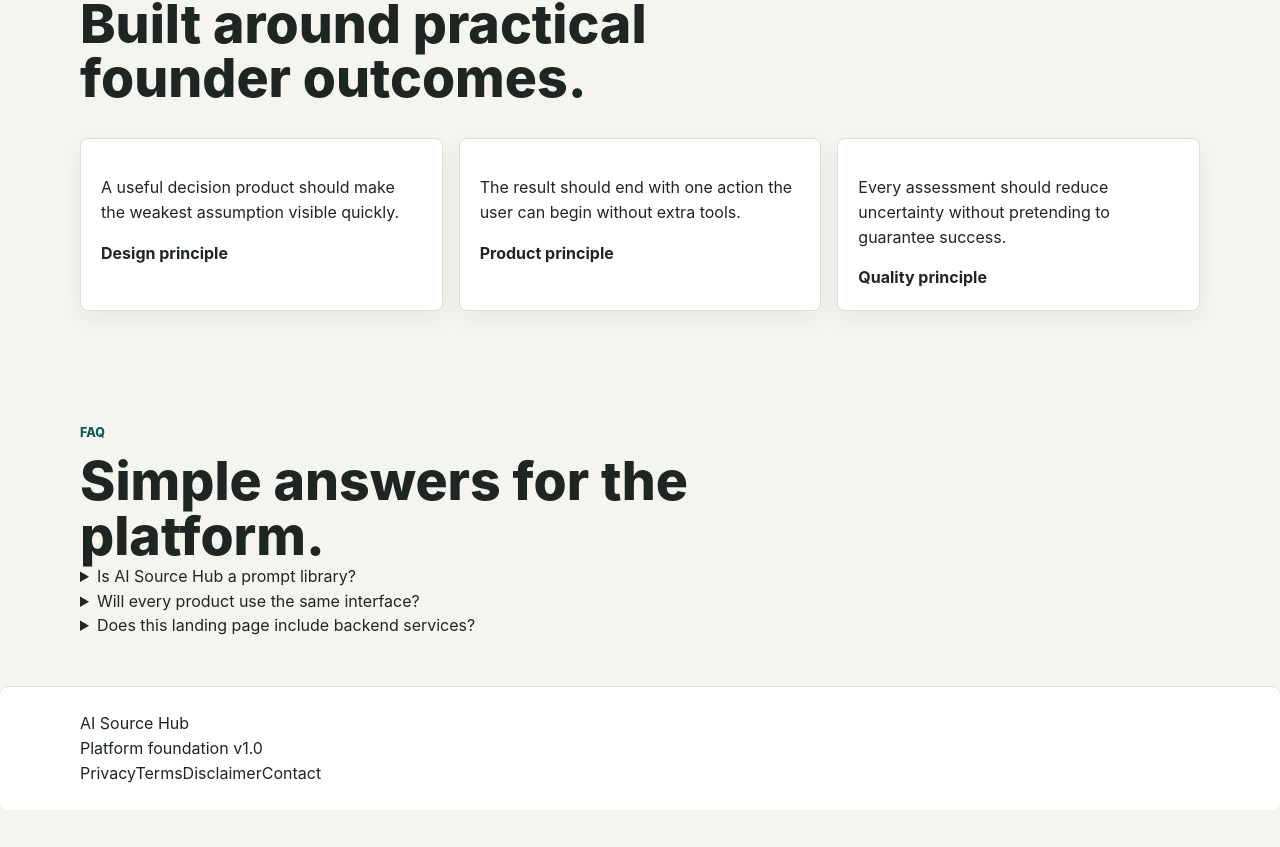
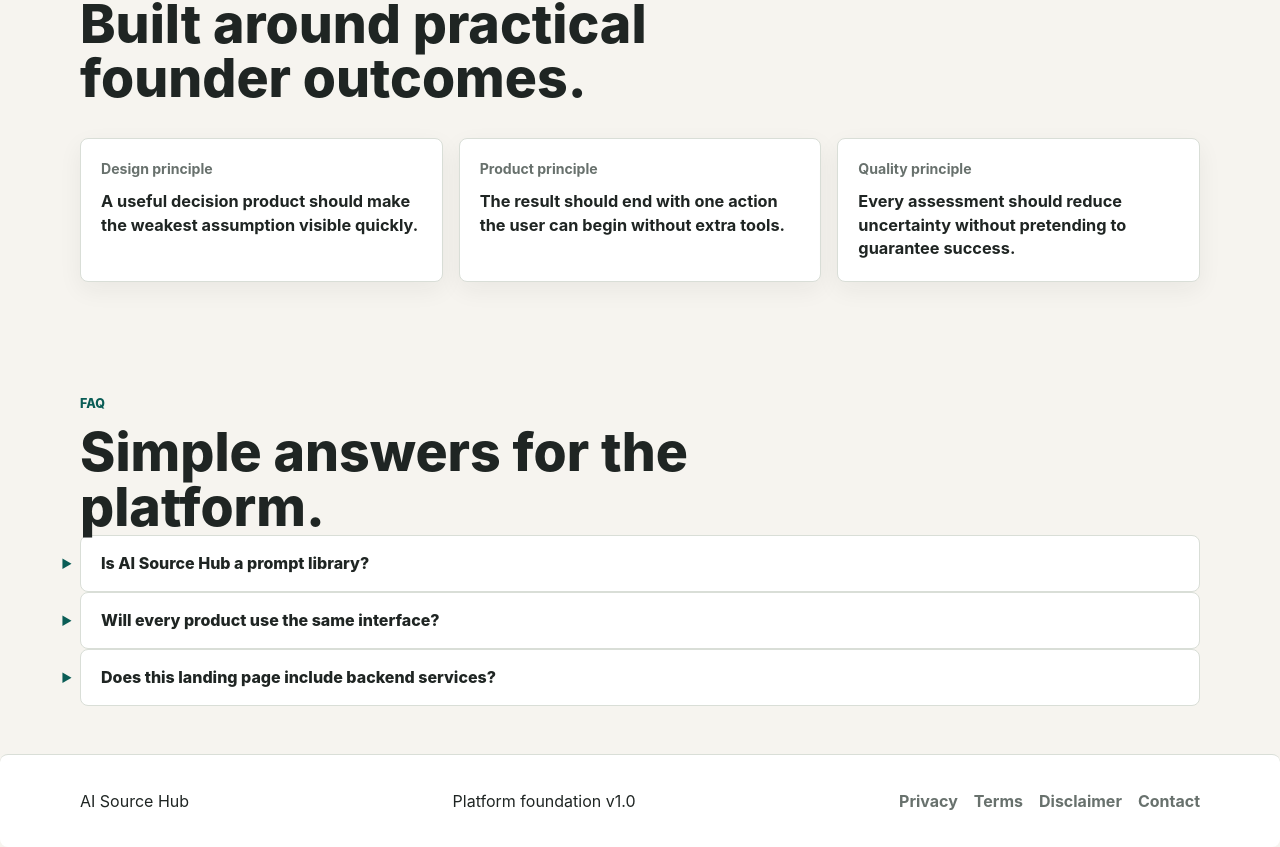
Before and after one commit to AiSourceHub/AI-Source-Hub, a React (Vite) app: page / in a window 1280 px wide. Shown: the part 4156-5003 px from the top of the page. Before the commit the page ends 4966 px from the top, so only its background shows below. Built offline with nearby package versions, Linux system fonts and the light colour scheme.

Commit message:
Improve responsive footer testimonials and shared spacing

```diff
--- a/components/Footer/index.js
+++ b/components/Footer/index.js
@@ -14,7 +14,9 @@ export function renderFooter(content) {
         ${
           content.links?.length
             ? `<nav class="site-footer__links" aria-label="${content.linksLabel || "Footer links"}">
-                ${content.links.map((link) => `<a href="${link.href}">${link.label}</a>`).join("")}
+                <ul class="site-footer__links-list">
+                  ${content.links.map((link) => `<li><a href="${link.href}">${link.label}</a></li>`).join("")}
+                </ul>
               </nav>`
             : ""
         }
--- a/components/Testimonials/index.js
+++ b/components/Testimonials/index.js
@@ -10,8 +10,8 @@ export function renderTestimonials(content) {
           ${content.items
             .map((item) =>
               renderCard(`
+                <strong class="testimonial__label">${item.name}</strong>
                 <p class="testimonial">${item.quote}</p>
-                <strong>${item.name}</strong>
               `)
             )
             .join("")}
--- a/src/styles.css
+++ b/src/styles.css
@@ -533,10 +533,80 @@ button:focus-visible,
   padding: var(--space-5);
 }
 
-.footer-links {
+.footer-links,
+.site-footer__links-list {
   display: flex;
   flex-wrap: wrap;
+  gap: var(--space-3) var(--space-4);
+}
+
+.site-footer__inner {
+  display: flex;
+  align-items: center;
+  justify-content: space-between;
   gap: var(--space-4);
+  flex-wrap: wrap;
+}
+
+.site-footer__links-list {
+  align-items: center;
+  justify-content: flex-end;
+  list-style: none;
+  margin: 0;
+  padding: 0;
+}
+
+.site-footer__links a {
+  display: inline-flex;
+  min-height: 44px;
+  align-items: center;
+  color: var(--color-text-muted);
+  font-weight: 700;
+}
+
+.site-footer__links a:hover,
+.site-footer__links a:focus-visible {
+  color: var(--color-primary-strong);
+}
+
+.testimonial__label {
+  display: block;
+  margin-bottom: var(--space-3);
+  color: var(--color-text-muted);
+  font-size: 0.88rem;
+  line-height: 1.35;
+}
+
+.testimonial {
+  margin: 0;
+  color: var(--color-text);
+  font-size: 1.02rem;
+  font-weight: 750;
+  line-height: 1.45;
+}
+
+.faq-item {
+  border: 1px solid var(--color-border);
+  border-radius: var(--radius-md);
+  background: var(--color-surface);
+}
+
+.faq-item summary {
+  cursor: pointer;
+  padding: var(--space-4) var(--space-5);
+  font-weight: 800;
+  line-height: 1.45;
+  list-style-position: outside;
+}
+
+.faq-item summary::marker {
+  color: var(--color-primary-strong);
+}
+
+.faq-item p {
+  margin: 0;
+  padding: 0 var(--space-5) var(--space-4);
+  color: var(--color-text-muted);
 }
 
 .site-footer {
@@ -799,4 +869,49 @@ body[dir='rtl'] .tag-list {
   .product-card {
     padding: var(--space-4);
   }
+
+  .product-card__top {
+    flex-wrap: wrap;
+  }
+
+  .section {
+    padding-block: var(--space-12);
+  }
+
+  .section--compact {
+    padding-block: var(--space-10);
+  }
+
+  #testimonials {
+    padding-bottom: var(--space-8);
+  }
+
+  #faq {
+    padding-top: var(--space-8);
+  }
+
+  #faq .section-title {
+    font-size: 1.8rem;
+    line-height: 1.16;
+    max-width: 100%;
+  }
+
+  .faq-item summary {
+    padding: var(--space-4);
+    line-height: 1.5;
+  }
+
+  .faq-item p {
+    padding: 0 var(--space-4) var(--space-4);
+  }
+
+  .site-footer__inner {
+    flex-direction: column;
+    align-items: stretch;
+  }
+
+  .site-footer__links-list {
+    justify-content: flex-start;
+    gap: var(--space-2) var(--space-4);
+  }
 }
```
